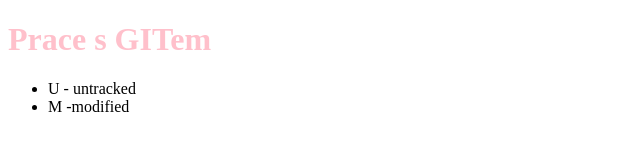
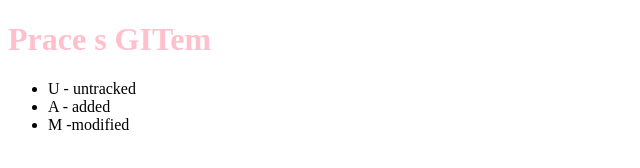
Before and after one commit to matvejchakryan18-ui/test-projekt, a plain HTML site: page index.html in a window 1280 px wide. Shown: the whole page, without its empty margins (0-640 px from the left). Drawn offline with Linux system fonts and the light colour scheme.

Commit message:
pridali jsme igitignore a zmenili index

```diff
--- a/index.html
+++ b/index.html
@@ -11,6 +11,7 @@
 
     <ul>
         <li>U - untracked</li>
+        <li>A - added</li>
         <li>M -modified</li>
     </ul>
 </body>
```
Also changed, not shown: 1 other file.
